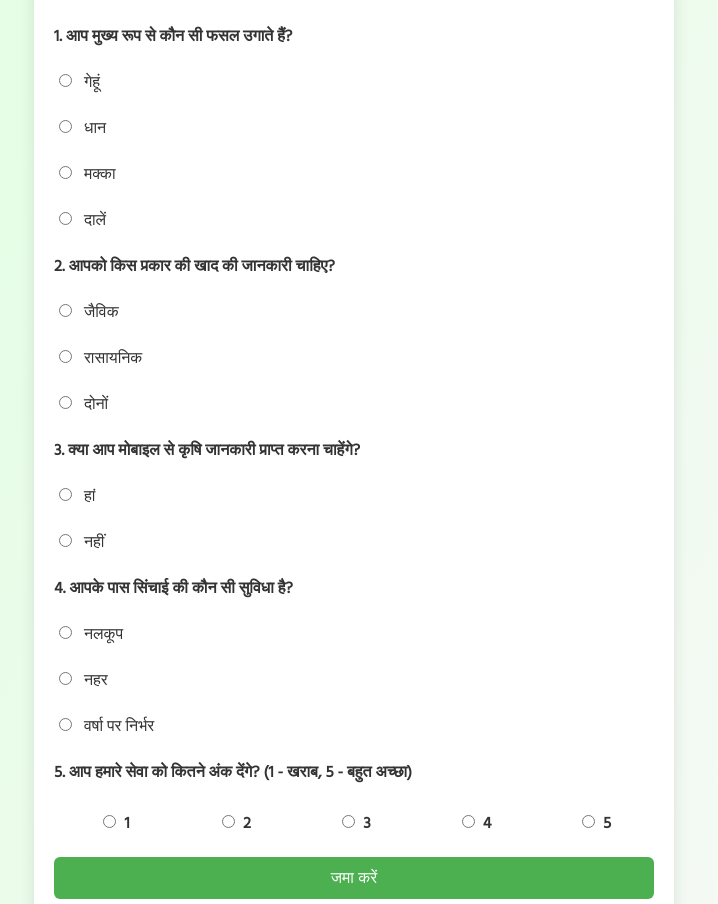
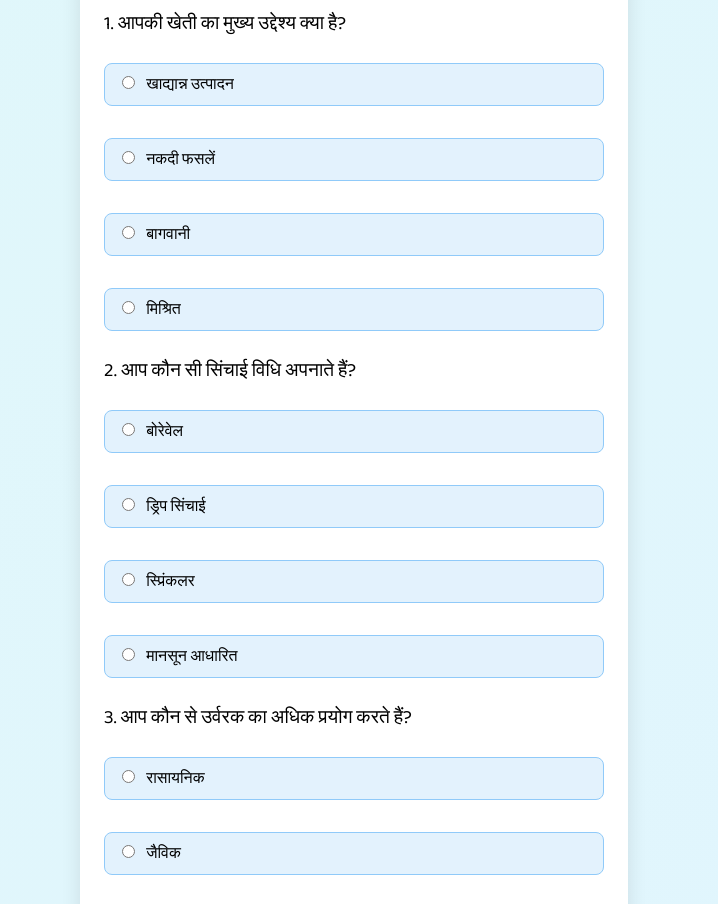
Before and after one commit to E-Sankalp/html-starter, a website: page index.html in a window 1280 px wide. Shown: the part 99-1003 px from the top of the page, without its empty margins (286-1004 px from the left). Drawn offline with Linux system fonts and the light colour scheme.

Commit message:
index.html

```diff
--- a/index.html
+++ b/index.html
@@ -1,153 +1,168 @@
 <!DOCTYPE html>
 <html lang="hi">
 <head>
-  <meta charset="UTF-8" />
-  <meta name="viewport" content="width=device-width, initial-scale=1.0"/>
+  <meta charset="UTF-8">
+  <meta name="viewport" content="width=device-width, initial-scale=1.0">
   <title>किसान सर्वेक्षण फॉर्म</title>
-  <link href="https://fonts.googleapis.com/css2?family=Hind&display=swap" rel="stylesheet">
+  <link href="https://fonts.googleapis.com/css2?family=Baloo+2&display=swap" rel="stylesheet">
   <style>
     body {
+      font-family: 'Baloo 2', cursive;
+      background: linear-gradient(135deg, #e0f7fa, #e1f5fe);
       margin: 0;
-      font-family: 'Hind', sans-serif;
-      background: linear-gradient(120deg, #e0ffe0, #f8f8f8);
+      padding: 0;
       display: flex;
       justify-content: center;
-      align-items: start;
+      align-items: center;
       min-height: 100vh;
-      padding: 20px 10px;
     }
 
-    .survey-container {
+    .form-container {
       background: #ffffff;
-      border-radius: 12px;
-      padding: 25px 20px;
-      max-width: 600px;
+      padding: 24px;
+      border-radius: 16px;
+      box-shadow: 0 6px 20px rgba(0, 0, 0, 0.1);
       width: 100%;
-      box-shadow: 0 4px 15px rgba(0,0,0,0.1);
+      max-width: 500px;
     }
 
     h2 {
       text-align: center;
-      color: #2e7d32;
-      margin-bottom: 20px;
+      margin-bottom: 24px;
+      color: #0277bd;
     }
 
     label {
-      font-weight: bold;
-      margin-top: 15px;
+      font-size: 1.2rem;
       display: block;
-      color: #333;
+      margin-top: 16px;
+      margin-bottom: 8px;
     }
 
     .options {
       display: flex;
       flex-direction: column;
-      margin-top: 5px;
+      gap: 8px;
     }
 
     .options label {
-      font-weight: normal;
-      margin-bottom: 5px;
+      font-size: 1rem;
+      padding: 8px 12px;
+      background: #e3f2fd;
+      border-radius: 8px;
+      border: 1px solid #90caf9;
+      cursor: pointer;
     }
 
-    input[type="radio"] {
+    .options input[type="radio"] {
       margin-right: 8px;
     }
 
     .rating {
       display: flex;
-      justify-content: space-between;
-      margin-top: 10px;
+      justify-content: center;
+      margin-top: 12px;
+      gap: 10px;
+    }
+
+    .rating input {
+      display: none;
     }
 
     .rating label {
-      flex: 1;
-      text-align: center;
+      font-size: 24px;
+      color: #bbb;
+      cursor: pointer;
+    }
+
+    .rating input:checked ~ label,
+    .rating label:hover,
+    .rating label:hover ~ label {
+      color: #ffca28;
     }
 
     button {
-      background-color: #4caf50;
+      margin-top: 24px;
+      width: 100%;
+      background-color: #0288d1;
       color: white;
       padding: 12px;
       border: none;
-      width: 100%;
-      border-radius: 6px;
-      font-size: 16px;
-      margin-top: 20px;
+      border-radius: 8px;
+      font-size: 1rem;
       cursor: pointer;
     }
 
     button:hover {
-      background-color: #388e3c;
-    }
-
-    .thank-you {
-      text-align: center;
-      color: #2e7d32;
-      margin-top: 20px;
-      font-weight: bold;
+      background-color: #0277bd;
     }
   </style>
 </head>
 <body>
-  <div class="survey-container">
-    <h2>किसान सर्वेक्षण</h2>
+  <div class="form-container">
+    <h2>किसान सर्वेक्षण फॉर्म</h2>
     <form id="surveyForm">
-      <label>1. आप मुख्य रूप से कौन सी फसल उगाते हैं?</label>
+      <label>1. आपकी खेती का मुख्य उद्देश्य क्या है?</label>
       <div class="options">
-        <label><input type="radio" name="q1" value="गेहूं"> गेहूं</label>
-        <label><input type="radio" name="q1" value="धान"> धान</label>
-        <label><input type="radio" name="q1" value="मक्का"> मक्का</label>
-        <label><input type="radio" name="q1" value="दालें"> दालें</label>
+        <label><input type="radio" name="q1" value="खाद्यान्न उत्पादन"> खाद्यान्न उत्पादन</label>
+        <label><input type="radio" name="q1" value="नकदी फसलें"> नकदी फसलें</label>
+        <label><input type="radio" name="q1" value="बागवानी"> बागवानी</label>
+        <label><input type="radio" name="q1" value="मिश्रित"> मिश्रित</label>
       </div>
 
-      <label>2. आपको किस प्रकार की खाद की जानकारी चाहिए?</label>
+      <label>2. आप कौन सी सिंचाई विधि अपनाते हैं?</label>
       <div class="options">
-        <label><input type="radio" name="q2" value="जैविक"> जैविक</label>
-        <label><input type="radio" name="q2" value="रासायनिक"> रासायनिक</label>
-        <label><input type="radio" name="q2" value="दोनों"> दोनों</label>
+        <label><input type="radio" name="q2" value="बोरेवेल"> बोरेवेल</label>
+        <label><input type="radio" name="q2" value="ड्रिप सिंचाई"> ड्रिप सिंचाई</label>
+        <label><input type="radio" name="q2" value="स्प्रिंकलर"> स्प्रिंकलर</label>
+        <label><input type="radio" name="q2" value="मानसून आधारित"> मानसून आधारित</label>
       </div>
 
-      <label>3. क्या आप मोबाइल से कृषि जानकारी प्राप्त करना चाहेंगे?</label>
+      <label>3. आप कौन से उर्वरक का अधिक प्रयोग करते हैं?</label>
       <div class="options">
-        <label><input type="radio" name="q3" value="हां"> हां</label>
-        <label><input type="radio" name="q3" value="नहीं"> नहीं</label>
+        <label><input type="radio" name="q3" value="रासायनिक"> रासायनिक</label>
+        <label><input type="radio" name="q3" value="जैविक"> जैविक</label>
+        <label><input type="radio" name="q3" value="दोनों"> दोनों</label>
       </div>
 
-      <label>4. आपके पास सिंचाई की कौन सी सुविधा है?</label>
+      <label>4. क्या आप कृषि संबंधित प्रशिक्षण में भाग ले चुके हैं?</label>
       <div class="options">
-        <label><input type="radio" name="q4" value="नलकूप"> नलकूप</label>
-        <label><input type="radio" name="q4" value="नहर"> नहर</label>
-        <label><input type="radio" name="q4" value="वर्षा पर निर्भर"> वर्षा पर निर्भर</label>
+        <label><input type="radio" name="q4" value="हां"> हां</label>
+        <label><input type="radio" name="q4" value="नहीं"> नहीं</label>
       </div>
 
-      <label>5. आप हमारे सेवा को कितने अंक देंगे? (1 - खराब, 5 - बहुत अच्छा)</label>
+      <label>5. कुल संतुष्टि रेटिंग:</label>
       <div class="rating">
-        <label><input type="radio" name="rating" value="1">1</label>
-        <label><input type="radio" name="rating" value="2">2</label>
-        <label><input type="radio" name="rating" value="3">3</label>
-        <label><input type="radio" name="rating" value="4">4</label>
-        <label><input type="radio" name="rating" value="5">5</label>
+        <input type="radio" name="rating" id="star5" value="5"><label for="star5">★</label>
+        <input type="radio" name="rating" id="star4" value="4"><label for="star4">★</label>
+        <input type="radio" name="rating" id="star3" value="3"><label for="star3">★</label>
+        <input type="radio" name="rating" id="star2" value="2"><label for="star2">★</label>
+        <input type="radio" name="rating" id="star1" value="1"><label for="star1">★</label>
       </div>
 
       <button type="submit">जमा करें</button>
-      <div class="thank-you" id="thankYou" style="display:none;">धन्यवाद! आपका उत्तर दर्ज हो गया है।</div>
     </form>
   </div>
 
   <script>
-    const scriptURL = "https://script.google.com/macros/s/AKfycbyFHr5aOuXbeHGzQbLwqcm39AcU5oOLbj1s27fUowHqrc9bXDbOnygDsfFJGkK56J8TZQ/exec"; // ← Paste your deployed script URL here
+    document.getElementById("surveyForm").addEventListener("submit", async function (e) {
+      e.preventDefault();
 
-    const form = document.getElementById("surveyForm");
-    form.addEventListener("submit", e => {
-      e.preventDefault();
-      const data = new FormData(form);
-      fetch(scriptURL, { method: 'POST', body: data })
-        .then(response => {
-          document.getElementById("thankYou").style.display = "block";
-          form.reset();
-        })
-        .catch(error => alert('त्रुटि: ' + error.message));
+      const formData = new FormData(e.target);
+      const data = {};
+      formData.forEach((value, key) => data[key] = value);
+
+      const response = await fetch("https://script.google.com/macros/s/AKfycbyFHr5aOuXbeHGzQbLwqcm39AcU5oOLbj1s27fUowHqrc9bXDbOnygDsfFJGkK56J8TZQ/exec", {
+        method: "POST",
+        mode: "no-cors",
+        headers: {
+          "Content-Type": "application/json"
+        },
+        body: JSON.stringify(data)
+      });
+
+      alert("आपकी प्रतिक्रिया सफलतापूर्वक दर्ज की गई है। धन्यवाद!");
+      e.target.reset();
     });
   </script>
 </body>
```
